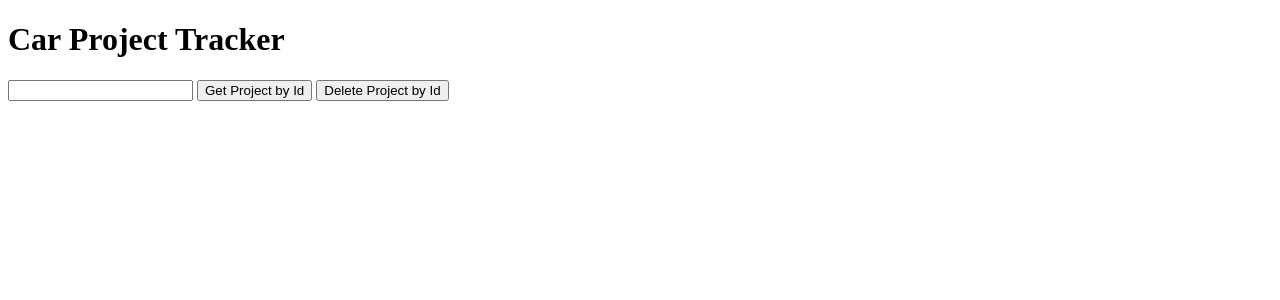
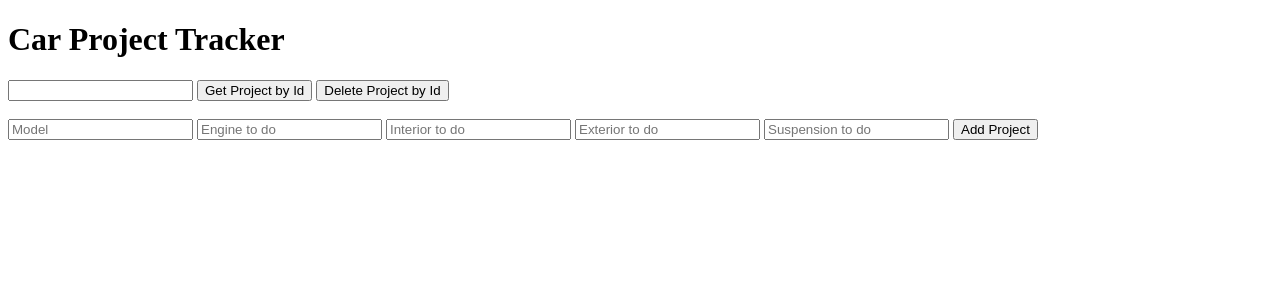
Before and after one commit to DylanBeppler/EventTrackerProject, a Java web app: page / in a window 1280 px wide. Shown: the top 300 px of the page. Run offline with Spring Boot 4, a stand-in JSP engine, Linux system fonts and the light colour scheme; data that the repository does not hold is empty.

Commit message:
added add project method

```diff
--- a/RestCarProjectTracker/src/main/resources/static/index.html
+++ b/RestCarProjectTracker/src/main/resources/static/index.html
@@ -13,9 +13,17 @@
 <form name="projectForm">
     <input type="number" name="projectId">
     <button type="button" name="lookup">Get Project by Id</button> <button type="button" id="removeProjectButton" name="remove">Delete Project by Id</button>
-  </form>
+  </form><br>
 		<div id="projectDetailDiv"></div>
-		<div id="addProjectDiv"></div>
+		<div id="addProjectDiv">
+		<form id="addProjectForm">
+    <input type="text" id="projectModel" placeholder="Model" required>
+    <input type="text" id="projectEngine" placeholder="Engine to do">
+    <input type="text" id="projectInterior" placeholder="Interior to do">
+    <input type="text" id="projectExterior" placeholder="Exterior to do">
+    <input type="text" id="projectSuspension" placeholder="Suspension to do">
+    <button type="button" id="addProjectButton">Add Project</button>
+</form></div>
 		<div id="editProjectDiv"></div>
 		<div id="projectListDiv"></div>
 
--- a/RestCarProjectTracker/src/main/resources/static/js/script.js
+++ b/RestCarProjectTracker/src/main/resources/static/js/script.js
@@ -7,6 +7,7 @@ window.addEventListener('load', function(e) {
 
 
 function init() {
+    document.getElementById('addProjectButton').addEventListener('click', addProject);
     document.getElementById('removeProjectButton').addEventListener('click', function(e) {
         e.preventDefault();
         let projectId = document.projectForm.projectId.value;
@@ -25,6 +26,34 @@ function init() {
     });
 }
 
+function addProject() {
+    var project = {
+        model: document.getElementById('projectModel').value,
+        engine: document.getElementById('projectEngine').value,
+        interior: document.getElementById('projectInterior').value,
+        exterior: document.getElementById('projectExterior').value,
+        suspension: document.getElementById('projectSuspension').value
+    };
+
+    var xhr = new XMLHttpRequest();
+    xhr.open('POST', 'api/projects', true);
+    xhr.setRequestHeader('Content-Type', 'application/json');
+
+    xhr.onload = function() {
+        if (xhr.status === 200 || xhr.status === 201) {
+            var projectData = JSON.parse(xhr.responseText);
+            displayProject(projectData);
+        } else {
+            console.error('Error adding project:', xhr.responseText);
+        }
+    };
+
+    xhr.onerror = function() {
+        console.error('Request failed');
+    };
+
+    xhr.send(JSON.stringify(project));
+}
 
 function loadAllProjects() {
 	let xhr = new XMLHttpRequest();
```
